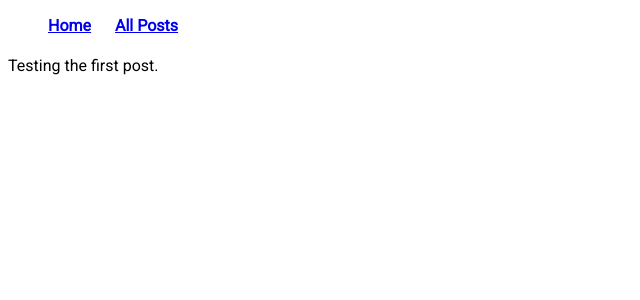
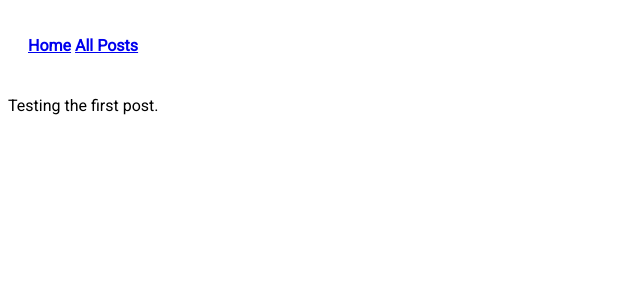
Before and after one commit to overheardonearth/overheardonearth.github.io, a Jekyll site: the page built from index.html, in a window 1280 px wide. Shown: the top 300 px of the page, without its empty margins (0-640 px from the left). Built offline with Jekyll 4.4.1, drawn with Linux system fonts in a browser that asks for light colours.

Commit message:
Update main.css

```diff
--- a/css/main.css
+++ b/css/main.css
@@ -18,13 +18,12 @@ p {
 
 
 nav ul {
-    list-style: none;
+    padding: 20px;
     font-weight: bold;
 }
 
 nav ul li {
     display: inline;
-    margin-right: 20px;
 }
 
 body {
```
